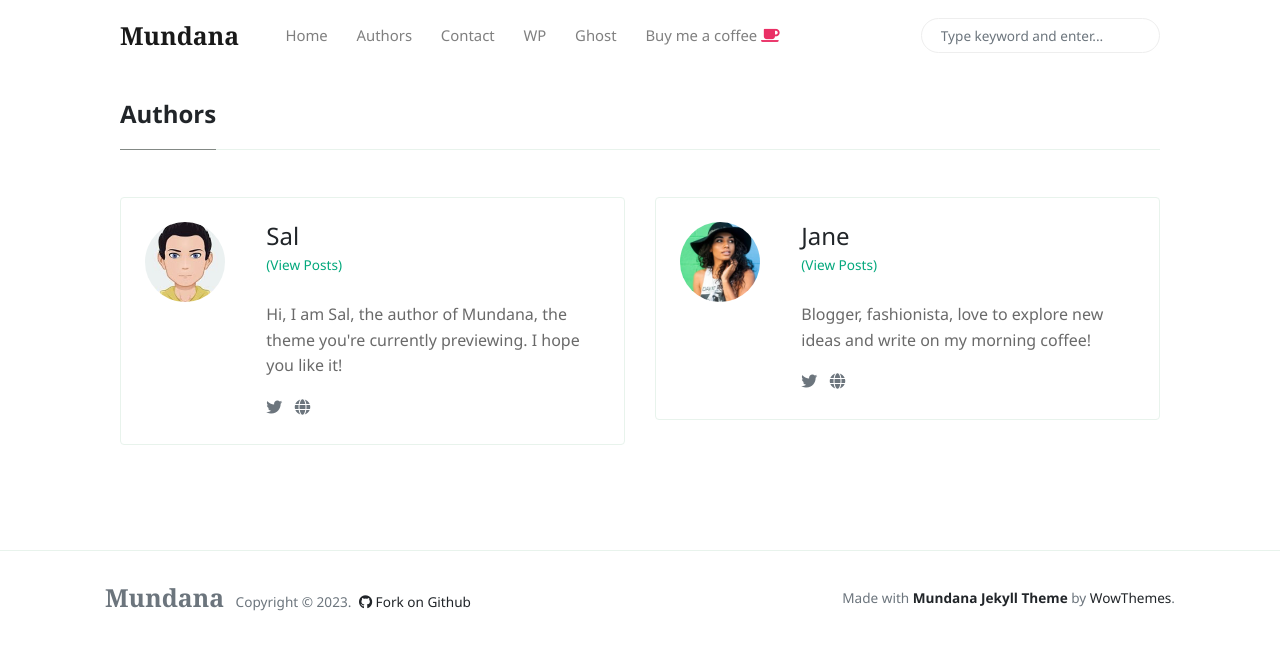
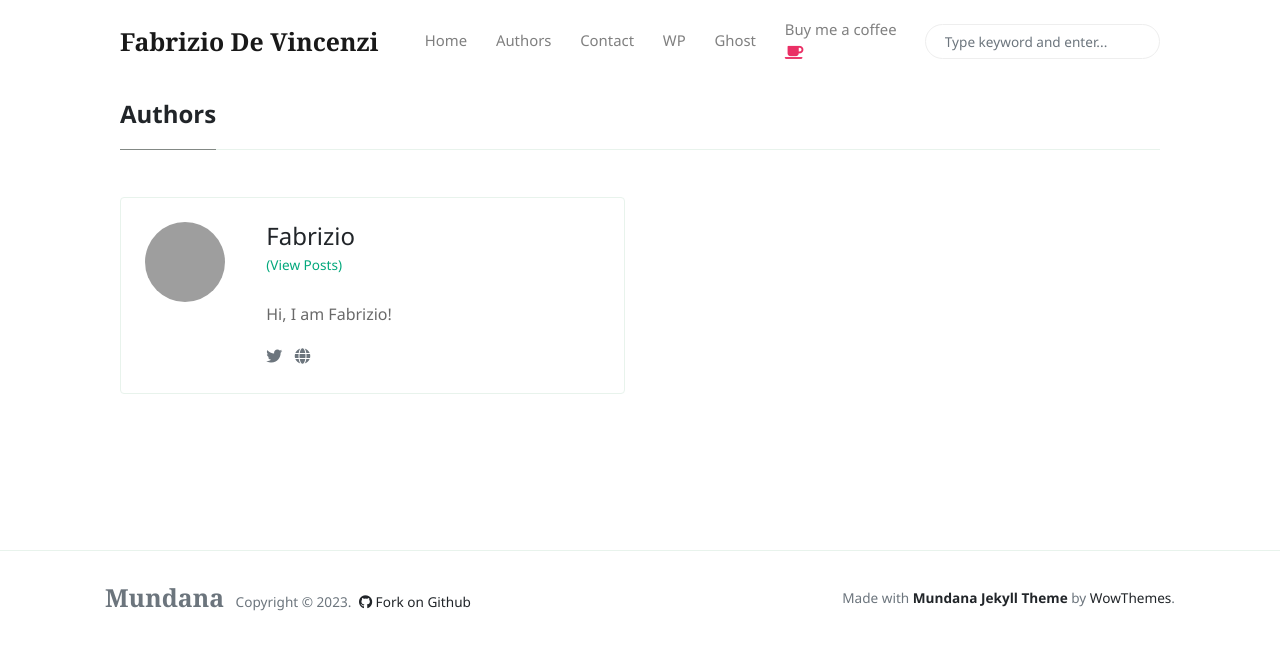
Before and after one commit to fabriziodevincenzi/indie, a Jekyll site: the page built from _pages/authors-list.html, in a window 1280 px wide. Shown: the top 650 px of the page. Built offline with Jekyll 4.4.1, drawn with Linux system fonts in a browser that asks for light colours; nearby versions of some CDN libraries; grey boxes are pictures that could not be loaded.

Commit message:
Update _config.yml

```diff
--- a/_config.yml
+++ b/_config.yml
@@ -1,15 +1,13 @@
 # Site
-name: 'Mundana'
-description: 'Mundana is a free Jekyll theme for awesome people like you, Medium like.'
-logo: 'assets/images/logo.png'
-favicon: 'assets/images/favicon.ico'
-baseurl: '/mundana-theme-jekyll'
-disqus: 'demowebsite'
-email: 'wowthemesnet@gmail.com'
-mailchimp-list: 'https://wowthemes.us11.list-manage.com/subscribe/post?u=8aeb20a530e124561927d3bd8&amp;id=8c3d2d214b'
+name: "Fabrizio De Vincenzi"
+description: "Mundana is a free Jekyll theme for awesome people like you, Medium like."
+logo: "assets/images/logo.png"
+favicon: "assets/images/favicon.ico"
+email: "hello@fabriziodevincenzi.com"
+mailchimp-list: "https://wowthemes.us11.list-manage.com/subscribe/post?u=8aeb20a530e124561927d3bd8&amp;id=8c3d2d214b"
 
 include: ["_pages"]
-permalink: /:title/
+permalink: /:categories/:title/
 
 # Plugins
 plugins:
@@ -19,32 +17,23 @@ plugins:
   - jekyll-seo-tag
 
 authors:
-    sal:
-      name:           Sal
-      site:           https://www.wowthemes.net
-      avatar:         /assets/images/avatar1.jpg
-      bio:            "Hi, I am Sal, the author of Mundana, the theme you're currently previewing. I hope you like it!"
-      email:          wowthemesnet@gmail.com
-      twitter:        https://twitter.com/wowthemesnet
-
-    jane:
-      name:           Jane
-      site:           https://www.wowthemes.net
-      avatar:         /assets/images/avatar2.jpg
-      bio:            "Blogger, fashionista, love to explore new ideas and write on my morning coffee!"
-      email:          fakemail@gmail.com
-      twitter:        https://twitter.com/wowthemesnet
+  fabrizio:
+    name: Fabrizio
+    site: https://www.fabriziodevincenzi.com
+    avatar: /assets/images/avatar-fabrizio.JPG
+    bio: "Hi, I am Fabrizio!"
+    email: hello@fabriziodevincenzi.com
+    twitter: https://twitter.com/gnoccodimalga
 
 # Defaults
 defaults:
-
   # all posts
   - scope:
       path: "_posts"
     values:
       layout: post
-      author: sal
-      avatar: /assets/images/avatar1.jpg
+      author: fabrizio
+      avatar: /assets/images/avatar-fabrizio.JPG
 
   # all pages
   - scope:
@@ -52,14 +41,5 @@ defaults:
     values:
       layout: page
 
-# Syntax
-markdown: kramdown
-highlighter: rouge
-
 # Paginate
 paginate: 10
-
-
-
-# Exclude metadata and development time dependencies (like Grunt plugins)
-exclude: [README.markdown, package.json, grunt.js, Gruntfile.js, Gruntfile.coffee, node_modules]
```
